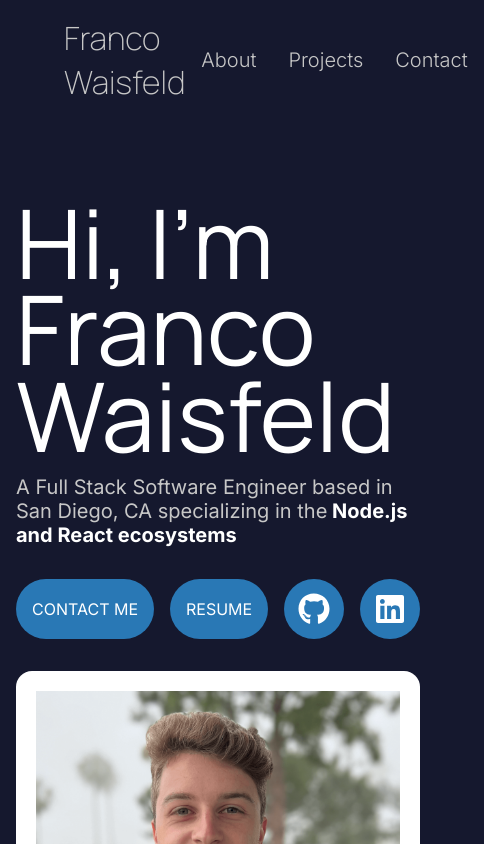
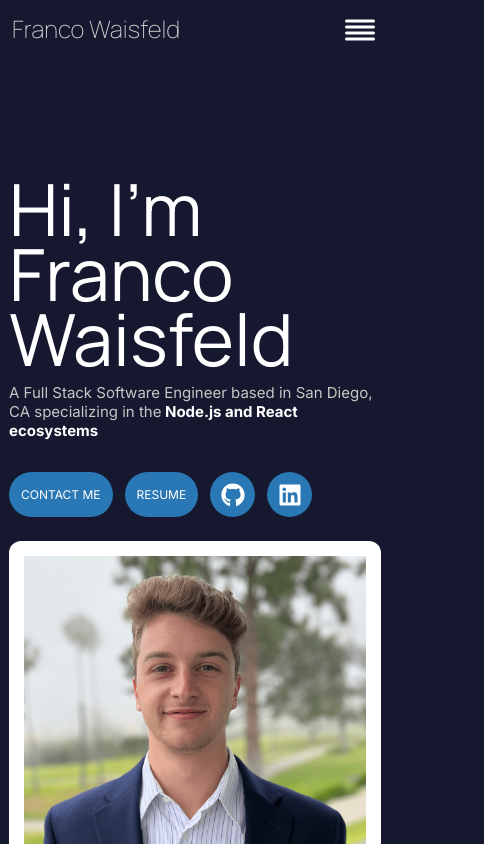
Before and after one commit to FrancoWaisfeld/portfolio-website, a Next.js app: page / in a window 390 px wide. Shown: the top 844 px of the page, 484 px wide, since content can reach past the window. Built offline with nearby package versions, Linux system fonts and the light colour scheme.

Commit message:
dynamic styling for NavigationBar component Fixed bug where body and main HTML elements were not filling viewport width

```diff
--- a/app/page.module.css
+++ b/app/page.module.css
@@ -1,9 +1,11 @@
 .main {
-  margin: 5rem 6rem;
+  padding: 5rem 6rem;
+  height: 100%;
+  width: 100%;
 }
 
 @media screen and (max-width: 1064px) {
   .main {
-    margin: 4rem 1rem;
+    padding: 4rem 0.75rem;
   }
 }
--- a/components/FullWidthLine/FullWidthLine.module.css
+++ b/components/FullWidthLine/FullWidthLine.module.css
@@ -1,4 +1,4 @@
 .full-width-line {
-  width: 100vw;
+  width: 100%;
   border-top: 1px solid var(--dark-grey);
 }
--- a/components/NavigationBar/NavigationBar.module.css
+++ b/components/NavigationBar/NavigationBar.module.css
@@ -3,6 +3,7 @@
   font-weight: lighter;
   font-size: 2rem;
   color: var(--light-grey);
+  text-wrap: nowrap;
 }
 
 .header {
@@ -29,3 +30,58 @@
   font-weight: 300;
   font-size: 1.25rem;
 }
+
+.hamburger {
+  display: none;
+}
+
+@media screen and (max-width: 1064px) {
+  .header {
+    padding: 1rem 1rem;
+    display: grid;
+    grid-template-areas:
+      "name hamburger"
+      "links links";
+  }
+
+  .name {
+    grid-area: name;
+  }
+
+  .header a {
+    align-self: flex-start;
+    justify-self: center;
+  }
+
+  .header nav {
+    grid-area: links;
+  }
+
+  .navigation {
+    display: none;
+    flex-direction: column;
+    background-color: var(--dark-blue);
+  }
+
+  .navigation.active {
+    display: flex;
+    text-align: center;
+  }
+
+  .navigation-links {
+    color: var(--white);
+    background-color: var(--light-blue);
+    border-radius: 100px;
+    margin: 0.5rem 0;
+    font-size: 1.5rem;
+    padding: 0.5rem 0;
+  }
+
+  .hamburger {
+    font-size: 3rem;
+    grid-area: hamburger;
+    display: block;
+    cursor: pointer;
+    margin-left: auto;
+  }
+}
--- a/components/NavigationBar/NavigationBar.tsx
+++ b/components/NavigationBar/NavigationBar.tsx
@@ -1,15 +1,33 @@
+"use client";
+
 import Link from "next/link";
 import Styles from "./NavigationBar.module.css";
+import { FiAlignJustify } from "react-icons/fi";
+import { useState } from "react";
 
 const NavigationBar = () => {
+  const [isOpen, setIsOpen] = useState(false);
+
+  const toggleMenu = () => {
+    setIsOpen(!isOpen);
+  };
+
+  const handleMouseLeave = () => {
+    setIsOpen(false);
+  };
+
   return (
-    <header className={Styles.header}>
+    <header className={Styles.header} onMouseLeave={handleMouseLeave}>
       <Link href="/">
         <div className={Styles.name}>Franco Waisfeld</div>
       </Link>
 
+      <div className={Styles.hamburger} onClick={toggleMenu}>
+        <FiAlignJustify />
+      </div>
+
       <nav>
-        <ul className={Styles.navigation}>
+        <ul className={`${Styles.navigation} ${isOpen ? Styles.active : ""}`}>
           <li className={Styles["navigation-links"]}>
             <Link href="/">About</Link>
           </li>
--- a/styles/globals.css
+++ b/styles/globals.css
@@ -9,9 +9,12 @@
   --light-grey: #c7c7c7;
 }
 
+html {
+  font-size: 16px;
+}
+
 body {
   font-family: "Inter", sans-serif;
-  font-size: 16px;
   color: var(--white);
   background-color: var(--dark-blue);
 }
@@ -40,8 +43,8 @@ p {
   color: var(--light-grey);
 }
 
-/* @media screen and (max-width: 1064px) {
-  body {
+@media screen and (max-width: 1064px) {
+  html {
     font-size: 12px;
   }
-} */
+}
```
